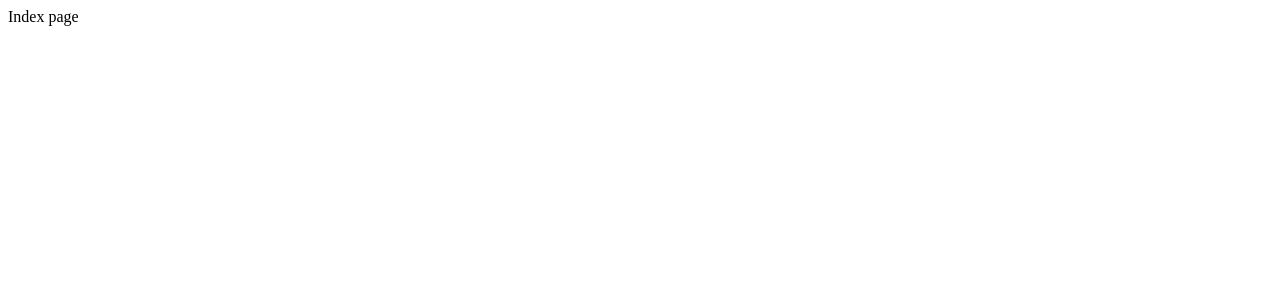
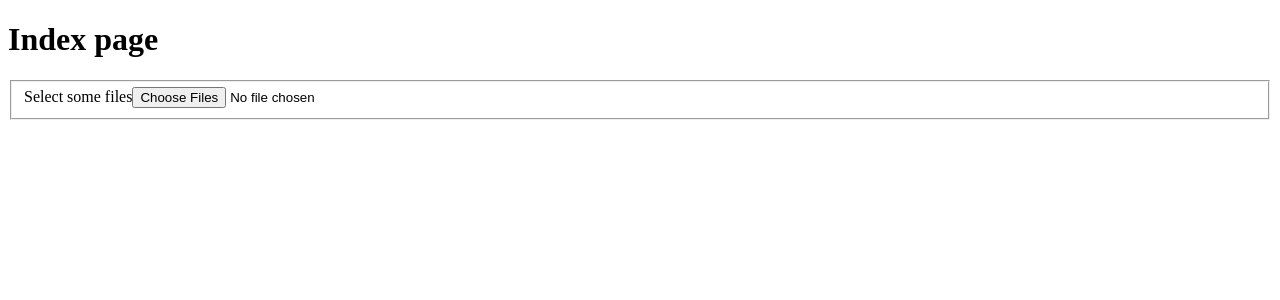
Before and after one commit to noriaki/d3594-enbu, a Next.js app: page / in a window 1280 px wide. Shown: the top 300 px of the page. Built offline with nearby package versions, Linux system fonts and the light colour scheme.

Commit message:
add file uploader preview only

```diff
--- /dev/null
+++ b/components/FileInput.js
@@ -0,0 +1,18 @@
+import React from 'react';
+import PropTypes from 'prop-types';
+
+const FileInput = ({ handleChangeFile }) => (
+  <fieldset>
+    <label htmlFor="file">Select some files</label>
+    <input
+      id="file"
+      type="file"
+      multiple
+      accept="image/*"
+      onChange={handleChangeFile} />
+  </fieldset>
+);
+FileInput.propTypes = {
+  handleChangeFile: PropTypes.func.isRequired,
+};
+export default FileInput;
--- /dev/null
+++ b/components/FileUploaderWithPreview.js
@@ -0,0 +1,25 @@
+import React, { PureComponent } from 'react';
+
+import FileInput from '../components/FileInput';
+import PreviewImage from '../components/PreviewImage';
+
+class FileUploaderWithPreview extends PureComponent {
+  state = {
+    files: [],
+  }
+
+  handleChangeFile = event => this.setState({
+    files: [...event.target.files],
+  })
+
+  render() {
+    const { files } = this.state;
+    return (
+      <form>
+        <FileInput handleChangeFile={this.handleChangeFile} />
+        <PreviewImage files={files} />
+      </form>
+    );
+  }
+}
+export default FileUploaderWithPreview;
--- /dev/null
+++ b/components/PreviewImage.js
@@ -0,0 +1,29 @@
+import React from 'react';
+import loadImage from 'blueimp-load-image';
+
+const PreviewImage = ({ files }) => {
+  const imageRefs = [];
+  return files.map((file, index) => {
+    loadImage.parseMetaData(file, (data) => {
+      const options = {
+        maxHeight: 375,
+        maxWidth: 375,
+        canvas: true,
+      };
+      if (data.exif) { options.orientation = data.exif.get('Orientation'); }
+      loadImage(file, (canvas) => {
+        const dataUri = canvas.toDataURL(file.type);
+        const imgNode = imageRefs[index];
+        if (imgNode) { imgNode.src = dataUri; }
+      }, options);
+    });
+    return (
+      <img
+        key={`${file.lastModified}`}
+        ref={(image) => { imageRefs[index] = image; }}
+        alt={file.name}
+        src="" />
+    );
+  });
+};
+export default PreviewImage;
--- a/pages/index.js
+++ b/pages/index.js
@@ -1,6 +1,11 @@
-import React from 'react';
+import React, { Fragment } from 'react';
+
+import FileUploaderWithPreview from '../components/FileUploaderWithPreview';
 
 const IndexPage = () => (
-  <div>Index page</div>
+  <Fragment>
+    <h1>Index page</h1>
+    <FileUploaderWithPreview />
+  </Fragment>
 );
 export default IndexPage;
```
